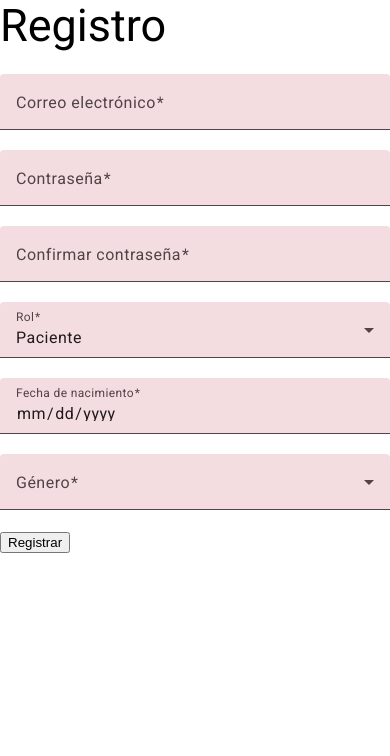
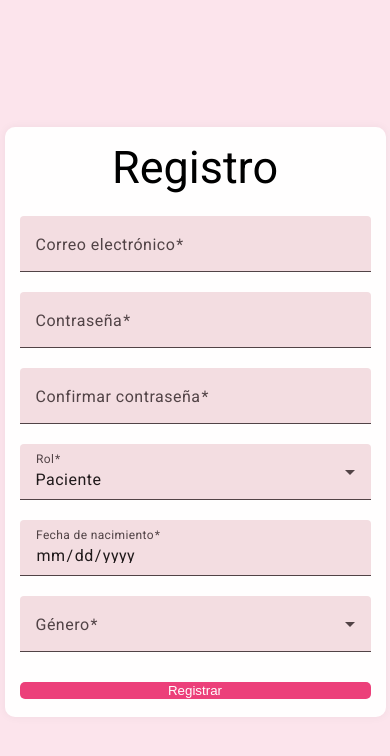
Before and after one commit to hilopez/hip, an Angular app: page /register in a window 390 px wide. Shown: the top 756 px of the page. Built offline with nearby package versions, Linux system fonts and the light colour scheme.

Commit message:
Update register.component.css

```diff
--- a/src/app/register/register.component.css
+++ b/src/app/register/register.component.css
@@ -1,5 +1,5 @@
 /* Contenedor principal del formulario de registro */
-.login-container {
+.register-container {
     display: flex;
     justify-content: center;
     align-items: center;
@@ -8,7 +8,7 @@
 }
 
 /* Caja del formulario de registro */
-.login-box {
+.register-box {
     background: rgba(255, 255, 255, 0.95);
     padding: 30px;
     border-radius: 10px;
@@ -19,7 +19,7 @@
 }
 
 /* Título del registro */
-.login-title {
+.register-title {
     color: #d81b60; /* Tono rosa oscuro */
     margin-bottom: 20px;
     font-size: 24px;
@@ -38,7 +38,7 @@
 }
 
 /* Botón de registro */
-.login-button {
+.register-button {
     width: 100%;
     margin-top: 10px;
     background-color: #ec407a; /* Rosa para el botón */
@@ -49,35 +49,35 @@
 }
 
 /* Efecto hover para el botón */
-.login-button:hover {
+.register-button:hover {
     background-color: #d81b60; /* Rosa oscuro al hacer hover */
 }
 
-/* Enlace de login desde registro */
+/* Enlace de register desde registro */
 .register-link {
     margin-top: 10px;
     color: #ad1457; /* Tono rosa oscuro */
 }
 
-/* Estilo del enlace de login */
+/* Estilo del enlace de register */
 .register-link a {
     color: #ec407a; /* Rosa para el enlace */
     text-decoration: none;
 }
 
-/* Hover para el enlace de login */
+/* Hover para el enlace de register */
 .register-link a:hover {
     text-decoration: underline;
 }
 
 /* Responsive para pantallas pequeñas */
 @media (max-width: 600px) {
-    .login-box {
+    .register-box {
         padding: 15px;
         max-width: 90%;
     }
 
-    .login-title {
+    .register-title {
         font-size: 20px;
     }
 }
```
